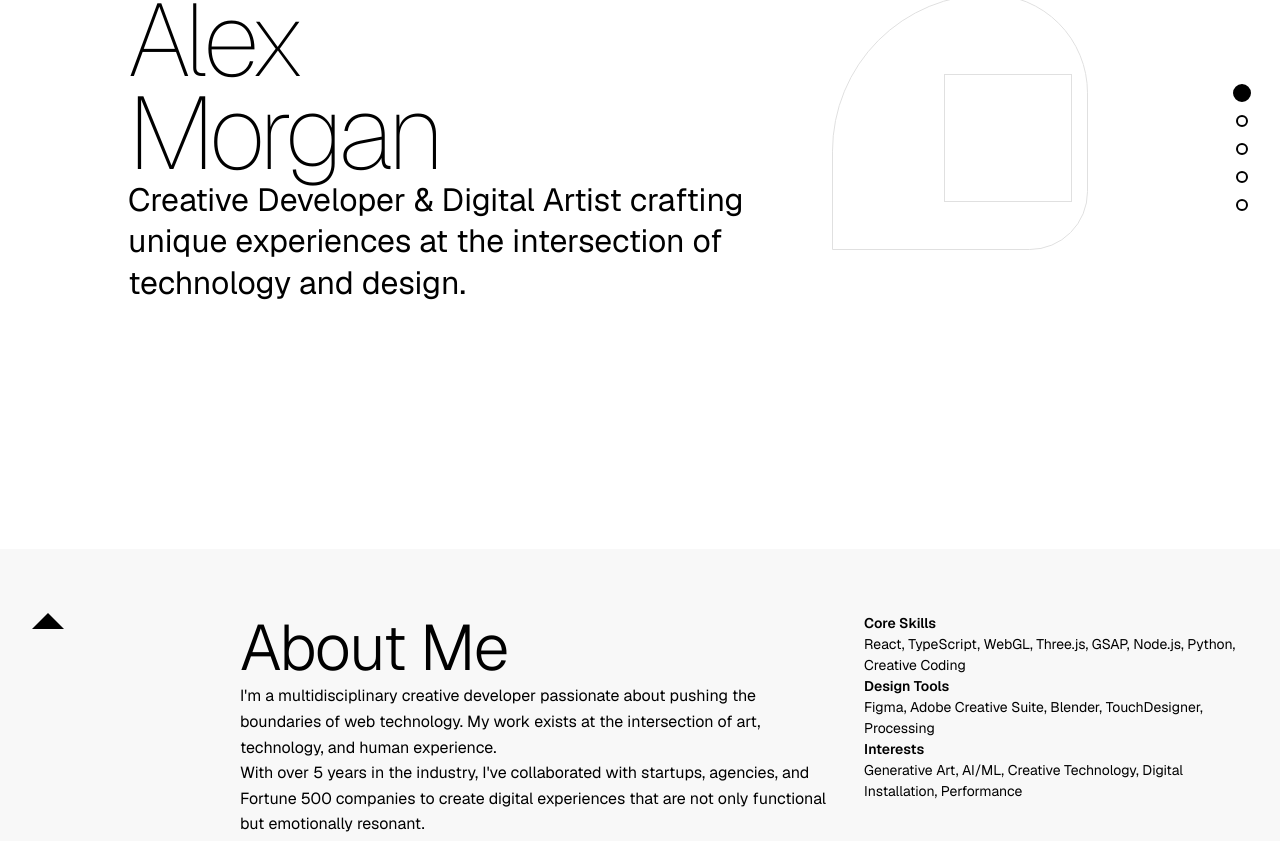
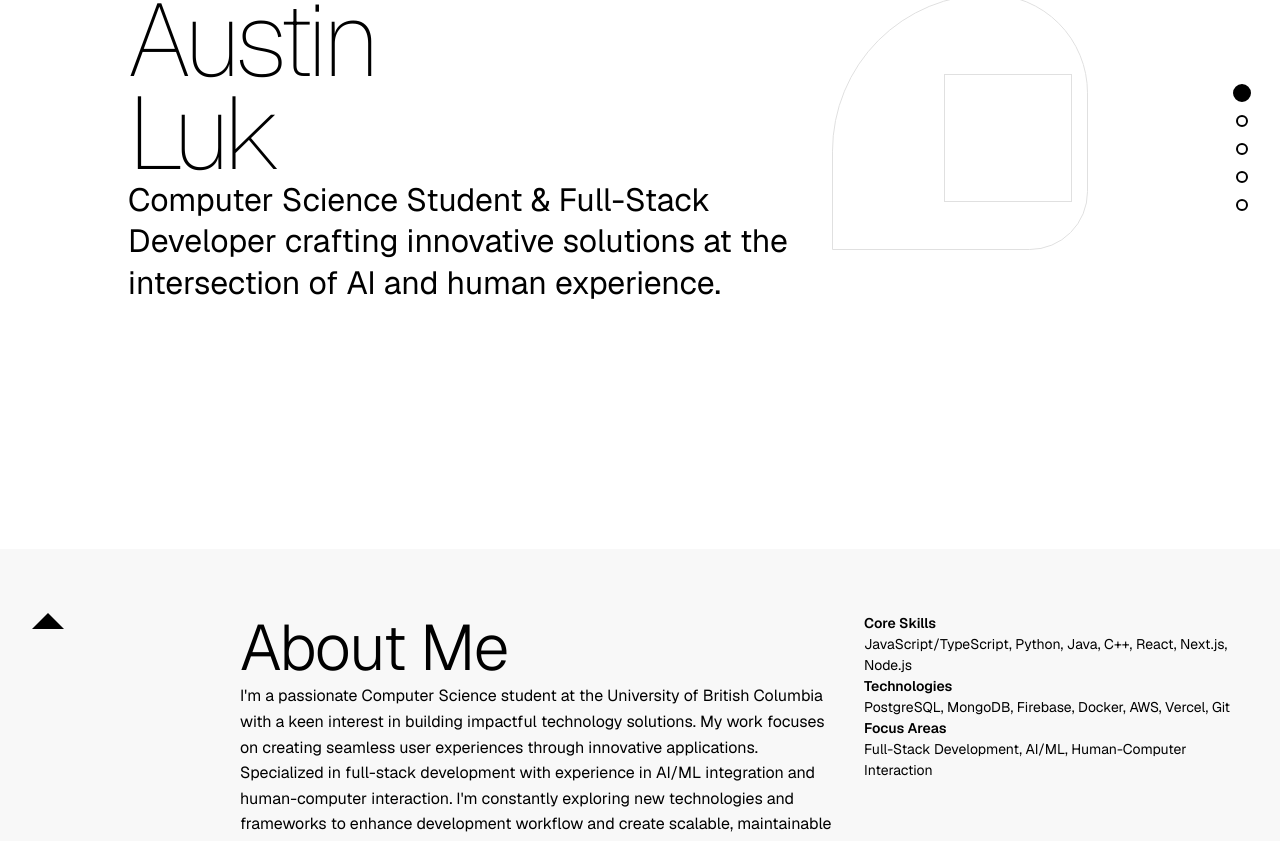
Before and after one commit to austinluk/pp, a Next.js app: page / in a window 1280 px wide. Shown: the part 251-1092 px from the top of the page. Built offline with nearby package versions, Linux system fonts and the light colour scheme.

Commit message:
changed details

```diff
--- a/src/app/page.tsx
+++ b/src/app/page.tsx
@@ -5,59 +5,51 @@ import { useEffect, useState } from 'react';
 const projects = [
   {
     id: 1,
-    title: "Neural Interface",
-    subtitle: "AI-Driven UX",
-    description: "Revolutionary interface design using machine learning to predict user intentions. Features adaptive layouts and predictive navigation patterns.",
+    title: "ThenStep",
+    subtitle: "AI-Powered Platform",
+    description: "An AI-powered platform that intuitively understands user needs — from safe paths to smart meals — without asking twice. ThenStep finds what fits with AI's help.",
     year: "2024",
-    tags: ["AI", "UX", "React", "Python"]
+    tags: ["Next.js", "TypeScript", "Tailwind CSS", "OpenAI API", "Supabase"]
   },
   {
     id: 2,
-    title: "Quantum Gallery",
-    subtitle: "Digital Art Platform",
-    description: "Immersive 3D gallery space for digital artists. Built with WebGL and advanced physics simulations for realistic artwork interactions.",
+    title: "Freddy the Freelancer",
+    subtitle: "WhatsApp Automation Bot",
+    description: "A WhatsApp bot that seamlessly connects clients with skilled freelancers, streamlining the hiring process through automated conversations and smart matching.",
     year: "2024",
-    tags: ["WebGL", "Three.js", "GLSL", "Physics"]
+    tags: ["Node.js", "WhatsApp API", "MongoDB", "AWS"]
   },
   {
     id: 3,
-    title: "Minimalist Banking",
-    subtitle: "FinTech Mobile App",
-    description: "Clean, accessible banking application focusing on financial wellness and mindful spending through behavioral design patterns.",
-    year: "2023",
-    tags: ["React Native", "FinTech", "UX", "Security"]
-  },
-  {
-    id: 4,
-    title: "Sonic Landscapes",
-    subtitle: "Audio Visualization",
-    description: "Real-time audio visualization tool that converts sound into dynamic, generative art. Used by musicians for live performances.",
-    year: "2023",
-    tags: ["Web Audio", "Canvas", "Generative", "Performance"]
+    title: "Portfolio Website",
+    subtitle: "Personal Showcase",
+    description: "Modern portfolio website showcasing projects and skills with responsive design and smooth animations.",
+    year: "2024",
+    tags: ["Next.js", "React", "TypeScript", "Tailwind CSS"]
   }
 ];
 
 const experiences = [
   {
-    role: "Senior Creative Developer",
-    company: "Ethereal Studios",
-    period: "2023 - Present",
-    description: "Leading innovative web experiences for luxury brands. Specializing in performance optimization and creative coding.",
-    technologies: ["React", "Three.js", "GSAP", "WebGL"]
+    role: "Computer Science Student",
+    company: "University of British Columbia",
+    period: "2022 - Present",
+    description: "Pursuing B.Sc. in Computer Science with focus on Full-Stack Development, AI/ML, and Human-Computer Interaction. Active in coding projects and tech community.",
+    technologies: ["JavaScript", "Python", "Java", "React", "Node.js"]
   },
   {
-    role: "UI/UX Designer",
-    company: "Quantum Design Co.",
-    period: "2022 - 2023",
-    description: "Designed digital products for startups and enterprise clients. Focus on accessibility and user-centered design principles.",
-    technologies: ["Figma", "Protopie", "Design Systems", "Research"]
+    role: "Full-Stack Developer",
+    company: "ThenStep (Personal Project)",
+    period: "2024",
+    description: "Developed AI-powered platform with natural language processing for intuitive user queries and context-aware recommendations.",
+    technologies: ["Next.js", "TypeScript", "OpenAI API", "Supabase"]
   },
   {
-    role: "Frontend Developer",
-    company: "Pixel Perfect Inc.",
-    period: "2021 - 2022",
-    description: "Built responsive web applications with emphasis on performance and modern development practices.",
-    technologies: ["Vue.js", "TypeScript", "Tailwind", "Node.js"]
+    role: "Backend Developer",
+    company: "Freddy the Freelancer",
+    period: "2024",
+    description: "Built WhatsApp automation bot for connecting clients with freelancers, featuring automated matching and in-chat project scoping.",
+    technologies: ["Node.js", "WhatsApp API", "MongoDB", "AWS"]
   }
 ];
 
@@ -131,14 +123,14 @@ export default function Portfolio() {
           <div className="grid-span-8">
             <div className="fade-in-up">
               <h1 className="text-display mb-8">
-                Alex
+                Austin
                 <br />
-                Morgan
+                Luk
               </h1>
             </div>
             <div className="fade-in-up" style={{ animationDelay: '0.2s' }}>
               <p className="text-large max-w-2xl">
-                Creative Developer & Digital Artist crafting unique experiences at the intersection of technology and design.
+                Computer Science Student & Full-Stack Developer crafting innovative solutions at the intersection of AI and human experience.
               </p>
             </div>
           </div>
@@ -165,16 +157,16 @@ export default function Portfolio() {
               <h2 className="text-hero mb-12">About Me</h2>
               <div className="space-y-6">
                 <p className="text-body">
-                  I&apos;m a multidisciplinary creative developer passionate about pushing the boundaries of web technology.
-                  My work exists at the intersection of art, technology, and human experience.
+                  I&apos;m a passionate Computer Science student at the University of British Columbia with a keen interest in building impactful technology solutions.
+                  My work focuses on creating seamless user experiences through innovative applications.
                 </p>
                 <p className="text-body">
-                  With over 5 years in the industry, I&apos;ve collaborated with startups, agencies, and Fortune 500 companies
-                  to create digital experiences that are not only functional but emotionally resonant.
+                  Specialized in full-stack development with experience in AI/ML integration and human-computer interaction.
+                  I&apos;m constantly exploring new technologies and frameworks to enhance development workflow and create scalable, maintainable code.
                 </p>
                 <p className="text-body">
-                  When I&apos;m not coding, you&apos;ll find me experimenting with generative art, exploring new creative coding
-                  techniques, or contributing to open-source projects that democratize creative technology.
+                  Based in Vancouver, BC, I&apos;m always excited to collaborate on projects that push technological boundaries
+                  and solve real-world problems through code.
                 </p>
               </div>
             </div>
@@ -184,15 +176,15 @@ export default function Portfolio() {
               <div className="text-small space-y-4">
                 <div>
                   <h3 className="font-semibold mb-2">Core Skills</h3>
-                  <p>React, TypeScript, WebGL, Three.js, GSAP, Node.js, Python, Creative Coding</p>
+                  <p>JavaScript/TypeScript, Python, Java, C++, React, Next.js, Node.js</p>
                 </div>
                 <div>
-                  <h3 className="font-semibold mb-2">Design Tools</h3>
-                  <p>Figma, Adobe Creative Suite, Blender, TouchDesigner, Processing</p>
+                  <h3 className="font-semibold mb-2">Technologies</h3>
+                  <p>PostgreSQL, MongoDB, Firebase, Docker, AWS, Vercel, Git</p>
                 </div>
                 <div>
-                  <h3 className="font-semibold mb-2">Interests</h3>
-                  <p>Generative Art, AI/ML, Creative Technology, Digital Installation, Performance</p>
+                  <h3 className="font-semibold mb-2">Focus Areas</h3>
+                  <p>Full-Stack Development, AI/ML, Human-Computer Interaction</p>
                 </div>
               </div>
             </div>
@@ -287,20 +279,20 @@ export default function Portfolio() {
         <div className="asymmetric-grid">
           <div className="grid-span-6">
             <div className="fade-in-up">
-              <h2 className="text-hero mb-8">Let&apos;s Create Together</h2>
+              <h2 className="text-hero mb-8">Let&apos;s Connect</h2>
               <p className="text-large mb-8">
-                I&#39;m always excited to collaborate on innovative projects that push creative boundaries.
+                I&apos;m always excited to collaborate on innovative projects and explore new opportunities in tech.
               </p>
               <div className="space-y-4">
                 <a
-                  href="mailto:hello@alexmorgan.dev"
+                  href="mailto:austin.luk@student.ubc.ca"
                   className="hover-invert text-body border border-current px-6 py-3 inline-block transition-all"
                 >
-                  hello@alexmorgan.dev
+                  austin.luk@student.ubc.ca
                 </a>
                 <br />
                 <a
-                  href="https://linkedin.com/in/alexmorgan"
+                  href="https://linkedin.com/in/austinluk"
                   className="hover-invert text-body border border-current px-6 py-3 inline-block transition-all"
                   target="_blank"
                   rel="noopener noreferrer"
@@ -309,7 +301,7 @@ export default function Portfolio() {
                 </a>
                 <br />
                 <a
-                  href="https://github.com/alexmorgan"
+                  href="https://github.com/austinluk"
                   className="hover-invert text-body border border-current px-6 py-3 inline-block transition-all"
                   target="_blank"
                   rel="noopener noreferrer"
```
